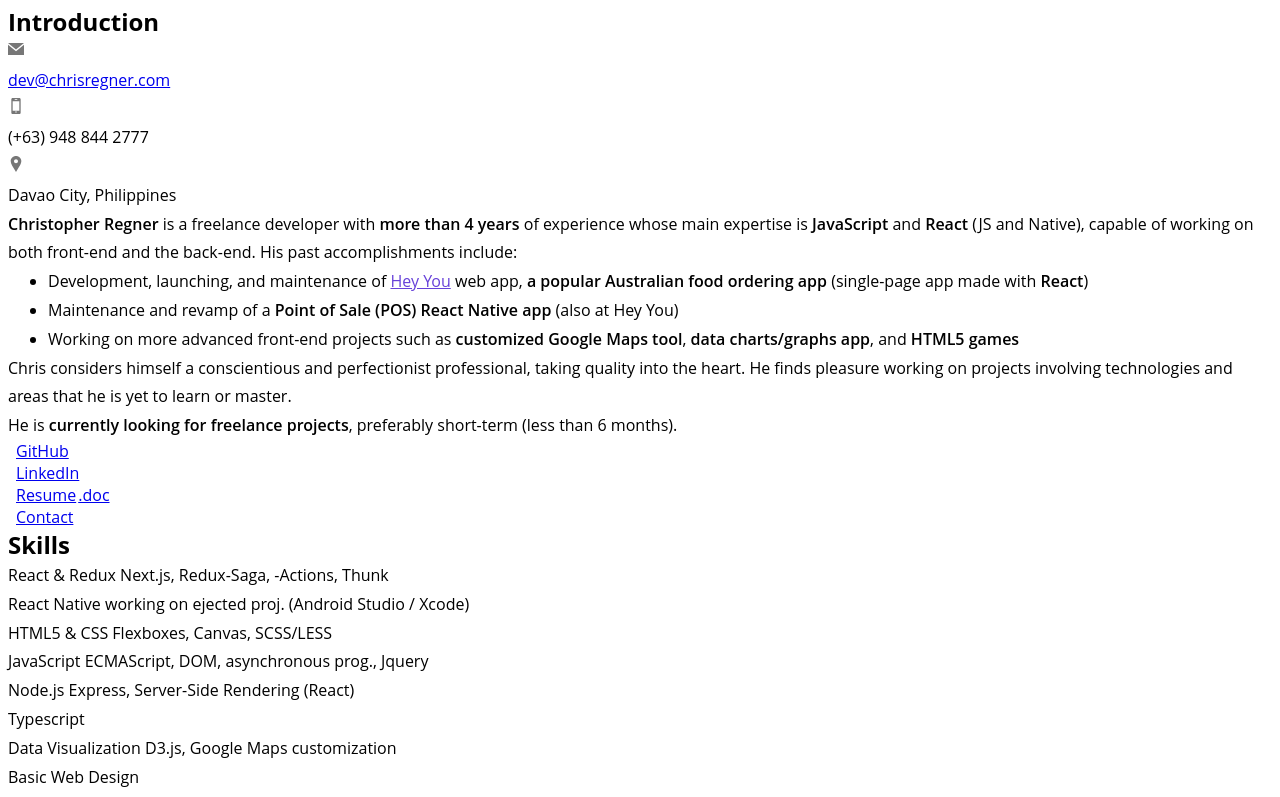
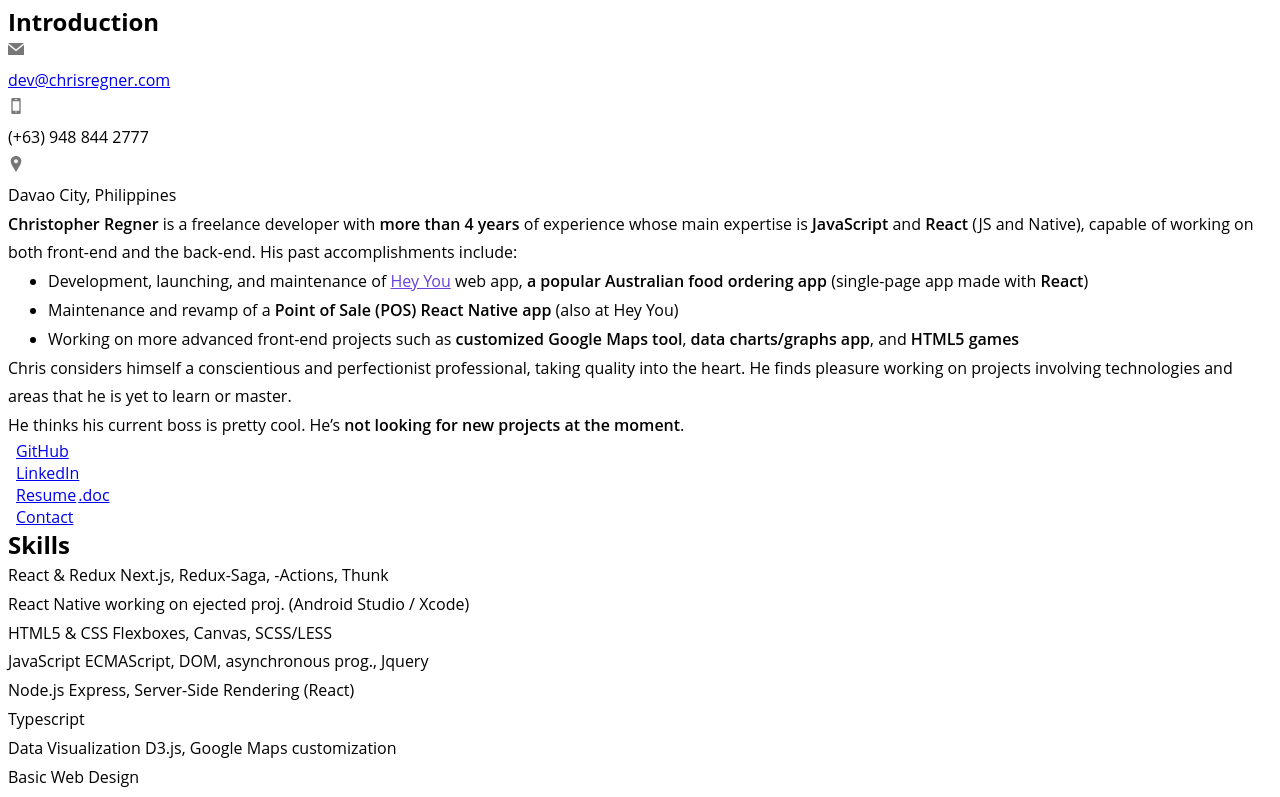
Before and after one commit to chrisregner/chrisregner.github.io, a Gatsby site: page / in a window 1280 px wide. Shown: the top 797 px of the page. Built offline with nearby package versions, Linux system fonts and the light colour scheme; Gatsby itself is replaced by a stand-in of ours.

Commit message:
Update IntroSection.js

```diff
--- a/src/components/IntroSection.js
+++ b/src/components/IntroSection.js
@@ -43,7 +43,7 @@ const IntroSection = () =>
       <p className='f5 mb4 tj'>Chris considers himself a conscientious and perfectionist professional, taking quality into the heart. He finds pleasure working on projects involving technologies and areas that he is yet to learn or master.</p>
 
       <p className='f5 tj'>
-        He is <strong>currently looking for freelance projects</strong>, preferably short-term (less than 6 months).
+        He thinks his current boss is pretty cool. He’s <strong>not looking for new projects at the moment</strong>.
       </p>
     </article>
 
```
